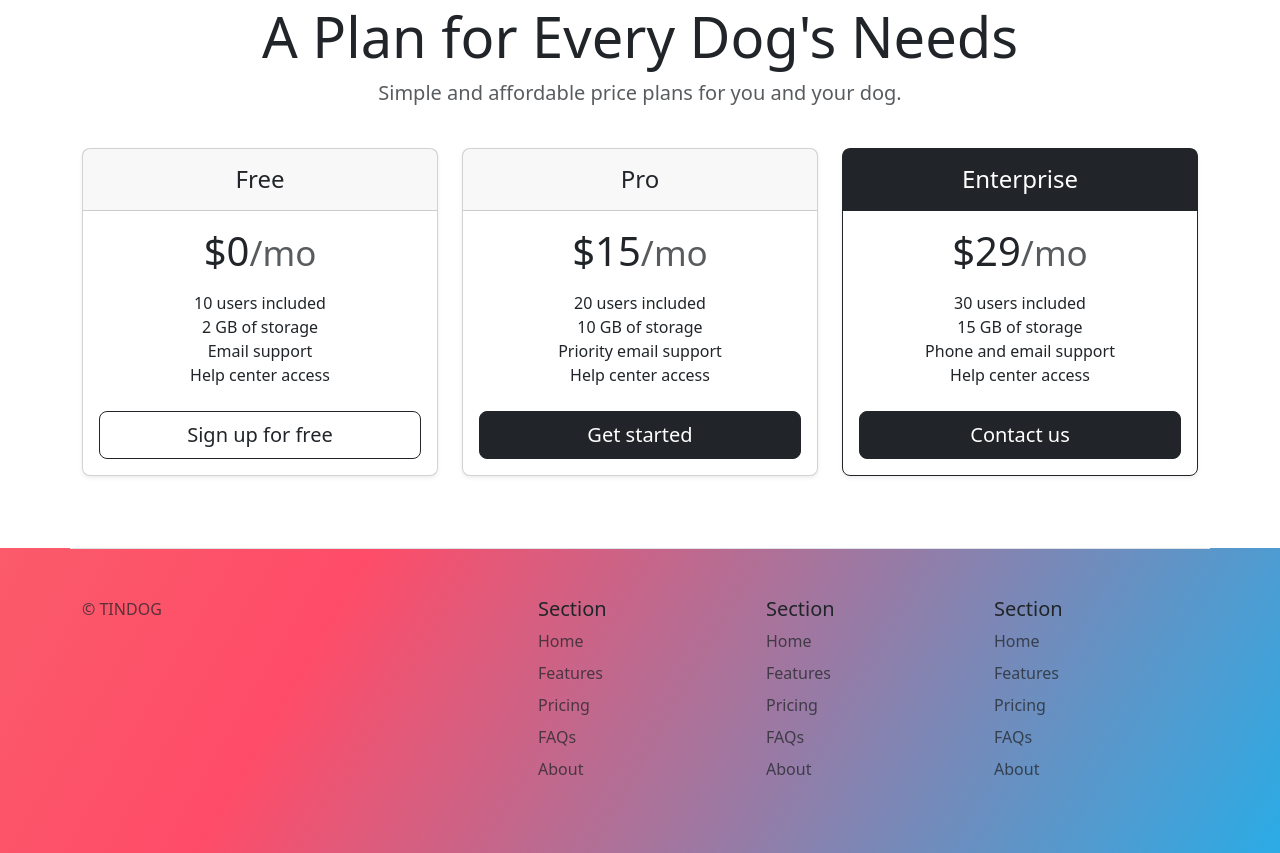
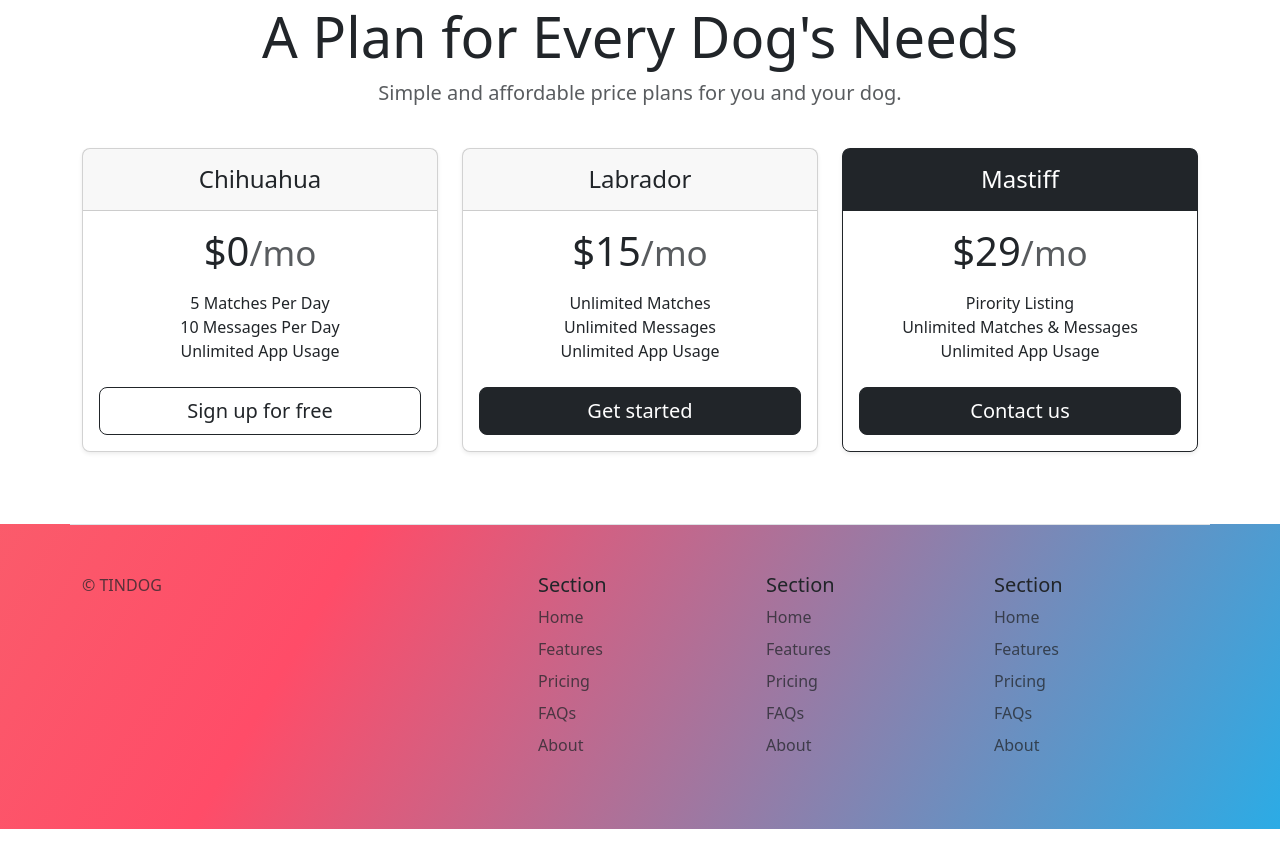
Before and after one commit to davidli0025/tindog-website, a plain HTML site: page index.html in a window 1280 px wide. Shown: the part 1530-2383 px from the top of the page. After the commit the page ends 2359 px from the top, so only its background shows below. Drawn offline with nearby package versions, Linux system fonts and the light colour scheme.

Commit message:
Add files via upload

```diff
--- a/index.html
+++ b/index.html
@@ -173,15 +173,15 @@
           <div class="col">
             <div class="card mb-4 rounded-3 shadow-sm">
               <div class="card-header py-3">
-                <h4 class="my-0 fw-normal">Free</h4>
+                <h4 class="my-0 fw-normal">Chihuahua</h4>
               </div>
               <div class="card-body">
                 <h1 class="card-title pricing-card-title">$0<small class="text-body-secondary fw-light">/mo</small></h1>
                 <ul class="list-unstyled mt-3 mb-4">
-                  <li>10 users included</li>
-                  <li>2 GB of storage</li>
-                  <li>Email support</li>
-                  <li>Help center access</li>
+                  <li>5 Matches Per Day</li>
+                  <li>10 Messages Per Day</li>
+                  <li>Unlimited App Usage</li>
+
                 </ul>
                 <button type="button" class="w-100 btn btn-lg btn-outline-dark border-dark">Sign up for free</button>
               </div>
@@ -190,15 +190,15 @@
           <div class="col">
             <div class="card mb-4 rounded-3 shadow-sm">
               <div class="card-header py-3">
-                <h4 class="my-0 fw-normal">Pro</h4>
+                <h4 class="my-0 fw-normal">Labrador</h4>
               </div>
               <div class="card-body">
                 <h1 class="card-title pricing-card-title">$15<small class="text-body-secondary fw-light">/mo</small></h1>
                 <ul class="list-unstyled mt-3 mb-4">
-                  <li>20 users included</li>
-                  <li>10 GB of storage</li>
-                  <li>Priority email support</li>
-                  <li>Help center access</li>
+                  <li>Unlimited Matches</li>
+                  <li>Unlimited Messages</li>
+                  <li>Unlimited App Usage</li>
+
                 </ul>
                 <button type="button" class="w-100 btn btn-lg btn-dark">Get started</button>
               </div>
@@ -207,15 +207,14 @@
           <div class="col">
             <div class="card mb-4 rounded-3 shadow-sm border-dark">
               <div class="card-header py-3 text-bg-dark border-dark">
-                <h4 class="my-0 fw-normal">Enterprise</h4>
+                <h4 class="my-0 fw-normal">Mastiff</h4>
               </div>
               <div class="card-body">
                 <h1 class="card-title pricing-card-title">$29<small class="text-body-secondary fw-light">/mo</small></h1>
                 <ul class="list-unstyled mt-3 mb-4">
-                  <li>30 users included</li>
-                  <li>15 GB of storage</li>
-                  <li>Phone and email support</li>
-                  <li>Help center access</li>
+                  <li>Pirority Listing</li>
+                  <li>Unlimited Matches & Messages</li>
+                  <li>Unlimited App Usage</li>
                 </ul>
                 <button type="button" class="w-100 btn btn-lg btn-dark">Contact us</button>
               </div>
```
